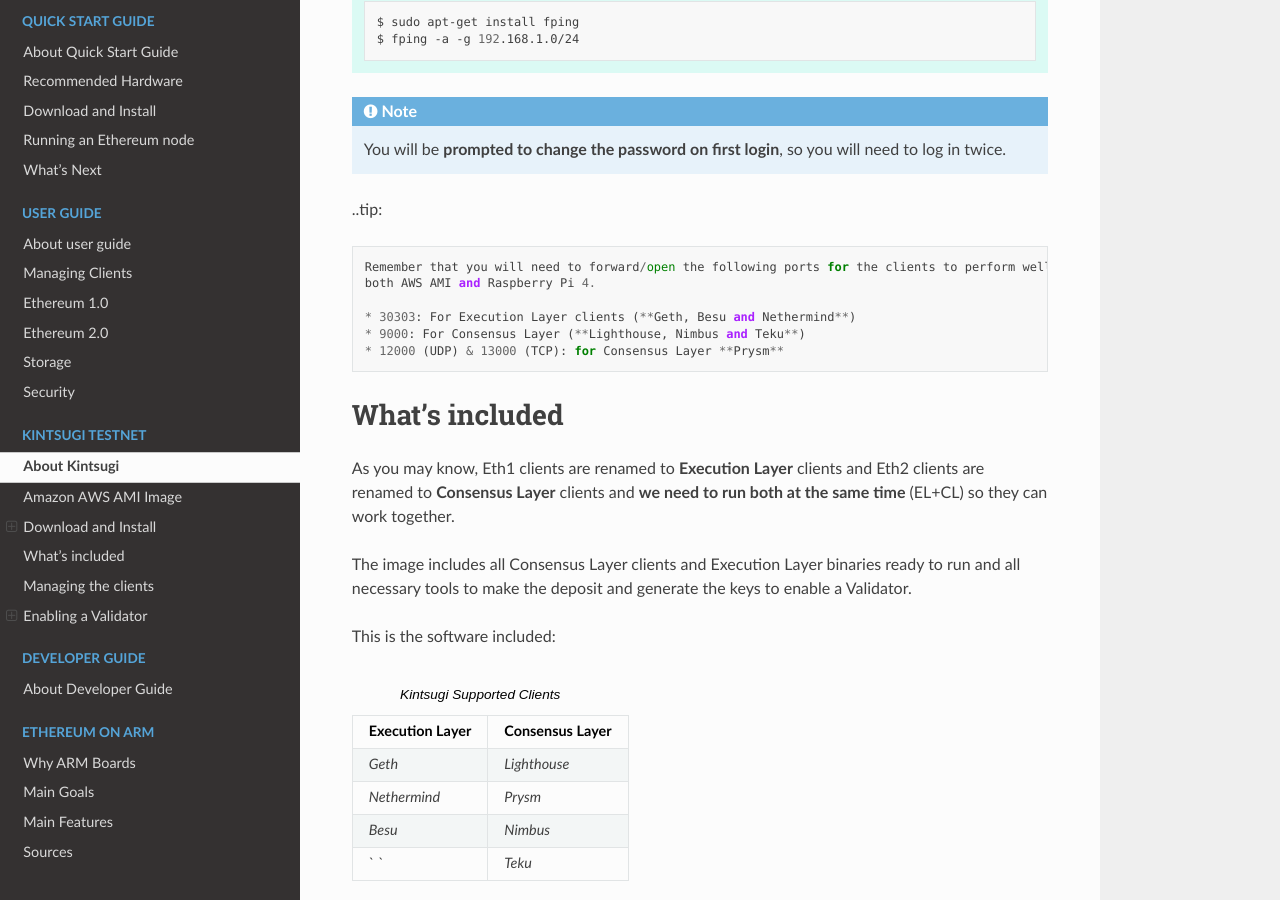
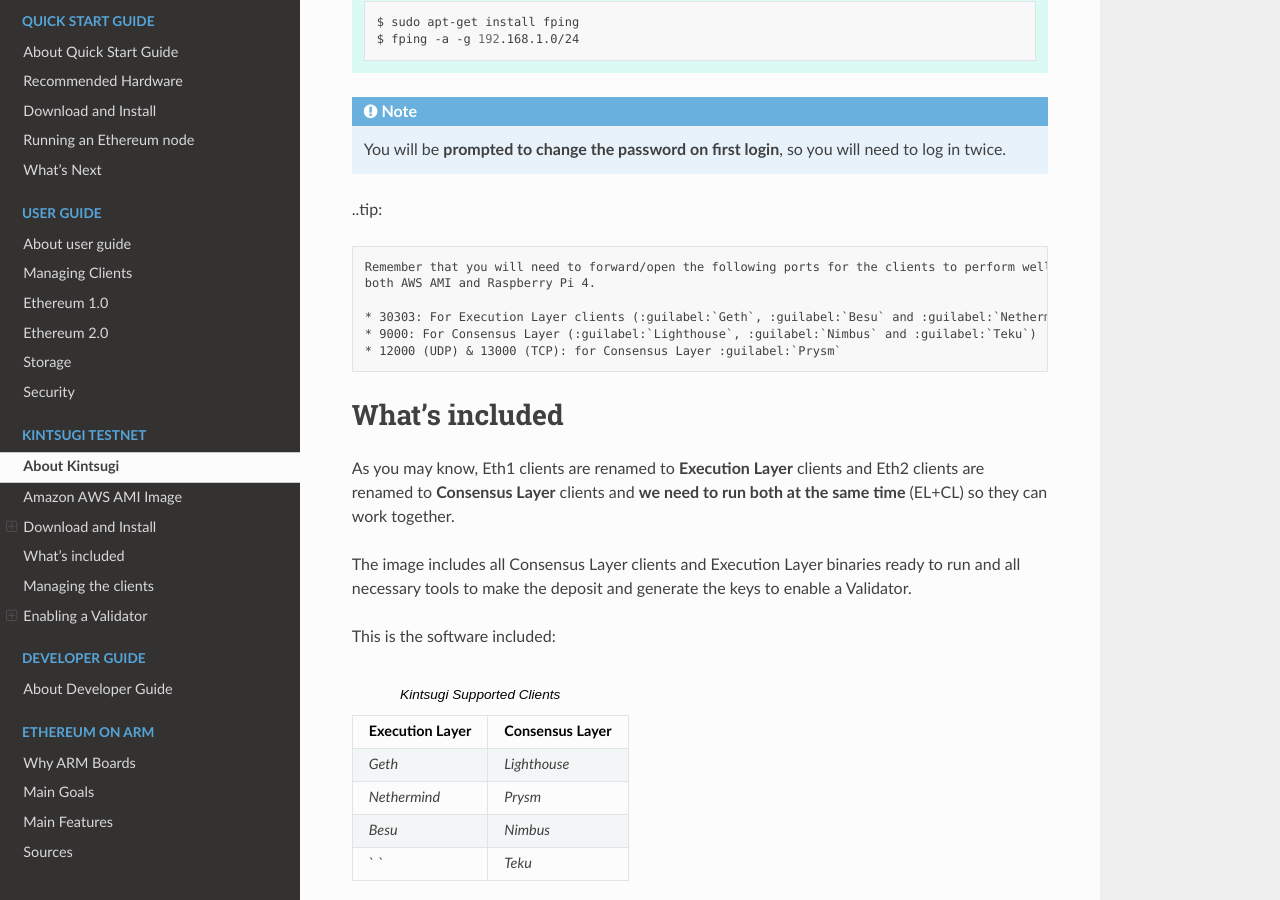
Before and after one commit to EOA-Blockchain-Labs/ethereumonarm, a Sphinx documentation site: the page built from docs/kintsugi/kintsugi-testnet.rst, in a window 1280 px wide and 900 px high, scrolled down 2872 px. Built offline with Sphinx 7.4.7 and the Read the Docs theme 2.0.0, drawn with Linux system fonts in a browser that asks for light colours; some of the changed lines change nothing that is shown; some of the changed text lies outside the part shown.

```diff
--- a/docs/kintsugi/kintsugi-testnet.rst
+++ b/docs/kintsugi/kintsugi-testnet.rst
@@ -140,9 +140,9 @@
   Remember that you will need to forward/open the following ports for the clients to perform well (for
   both AWS AMI and Raspberry Pi 4.
 
-  * 30303: For Execution Layer clients (**Geth, Besu and Nethermind**)
-  * 9000: For Consensus Layer (**Lighthouse, Nimbus and Teku**)
-  * 12000 (UDP) & 13000 (TCP): for Consensus Layer **Prysm**
+  * 30303: For Execution Layer clients (:guilabel:`Geth`, :guilabel:`Besu` and :guilabel:`Nethermind`)
+  * 9000: For Consensus Layer (:guilabel:`Lighthouse`, :guilabel:`Nimbus` and :guilabel:`Teku`)
+  * 12000 (UDP) & 13000 (TCP): for Consensus Layer :guilabel:`Prysm`
 
 What's included
 ===============
@@ -208,7 +208,7 @@
 Once you choose which clients you want to run, check the following table in order
 to manage the correct services:
 
-.. csv-table:: Kintsugi Supported Clients
+.. csv-table:: KINTSUGI SUPPORTED CLIENTS
   :header: Execution Layer, Consensus Layer, Services
 
   Geth, Lighthouse, "| geth-lh
```
